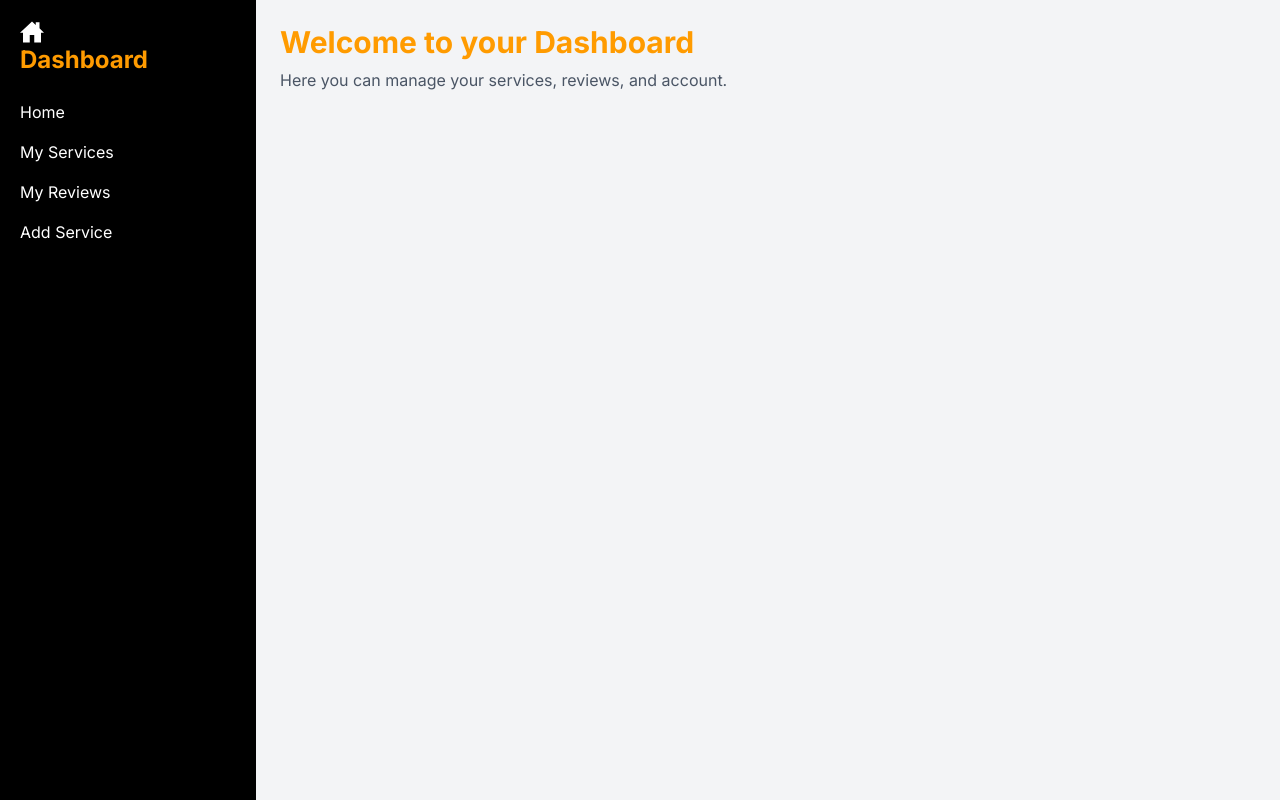
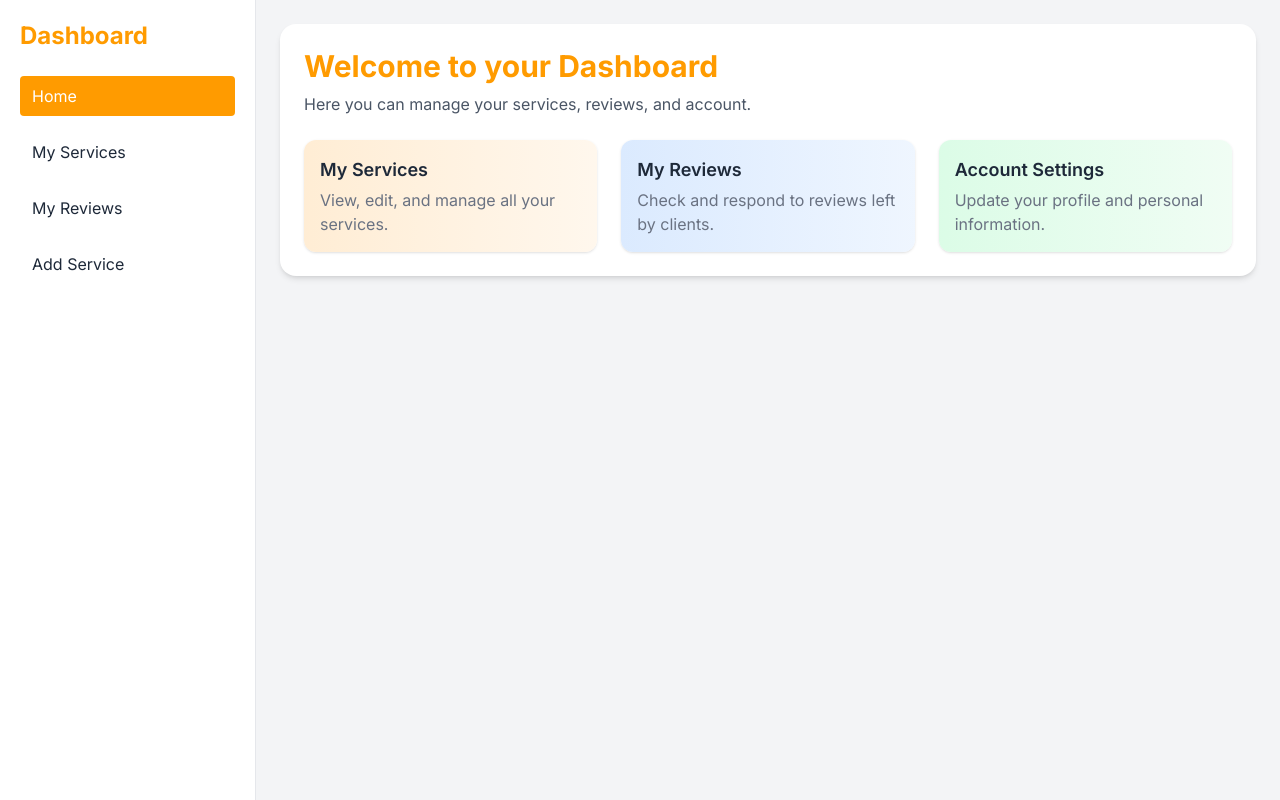
Before and after one commit to Jabedhossain101/Medical-service-review-system, a React (Vite) app: page /dashboard in a window 1280 px wide. Built offline with nearby package versions, Linux system fonts and the light colour scheme; no server answers.

Commit message:
updated dashboard

```diff
--- a/src/Pages/Dashboard/Dashboard.jsx
+++ b/src/Pages/Dashboard/Dashboard.jsx
@@ -1,11 +1,11 @@
 import React, { useState, useContext } from 'react';
-import { Link, Outlet } from 'react-router';
+import { Link, Outlet, useLocation } from 'react-router';
 import { AuthContext } from '../../Context/AuthContext';
 import { Menu, X } from 'lucide-react';
-import { IoHomeSharp } from 'react-icons/io5';
 
 const Dashboard = () => {
   const { user } = useContext(AuthContext);
+  const location = useLocation();
   const [menuOpen, setMenuOpen] = useState(false);
 
   const menuItems = (
@@ -13,7 +13,11 @@ const Dashboard = () => {
       <li>
         <Link
           to="/dashboard"
-          className="hover:text-[#FF9B00] block"
+          className={`block px-3 py-2 rounded hover:bg-[#FF9B00] hover:text-white transition ${
+            location.pathname === '/dashboard'
+              ? 'bg-[#FF9B00] text-white'
+              : 'text-gray-800'
+          }`}
           onClick={() => setMenuOpen(false)}
         >
           Home
@@ -22,7 +26,11 @@ const Dashboard = () => {
       <li>
         <Link
           to="/dashboard/myService"
-          className="hover:text-[#FF9B00] block"
+          className={`block px-3 py-2 rounded hover:bg-[#FF9B00] hover:text-white transition ${
+            location.pathname === '/dashboard/myService'
+              ? 'bg-[#FF9B00] text-white'
+              : 'text-gray-800'
+          }`}
           onClick={() => setMenuOpen(false)}
         >
           My Services
@@ -31,7 +39,11 @@ const Dashboard = () => {
       <li>
         <Link
           to="/dashboard/myReview"
-          className="hover:text-[#FF9B00] block"
+          className={`block px-3 py-2 rounded hover:bg-[#FF9B00] hover:text-white transition ${
+            location.pathname === '/dashboard/myReview'
+              ? 'bg-[#FF9B00] text-white'
+              : 'text-gray-800'
+          }`}
           onClick={() => setMenuOpen(false)}
         >
           My Reviews
@@ -40,7 +52,11 @@ const Dashboard = () => {
       <li>
         <Link
           to="/dashboard/addService"
-          className="hover:text-[#FF9B00] block"
+          className={`block px-3 py-2 rounded hover:bg-[#FF9B00] hover:text-white transition ${
+            location.pathname === '/dashboard/addService'
+              ? 'bg-[#FF9B00] text-white'
+              : 'text-gray-800'
+          }`}
           onClick={() => setMenuOpen(false)}
         >
           Add Service
@@ -50,7 +66,11 @@ const Dashboard = () => {
         <li>
           <Link
             to="/dashboard/admin"
-            className="hover:text-[#FF9B00] block"
+            className={`block px-3 py-2 rounded hover:bg-[#FF9B00] hover:text-white transition ${
+              location.pathname === '/dashboard/admin'
+                ? 'bg-[#FF9B00] text-white'
+                : 'text-gray-800'
+            }`}
             onClick={() => setMenuOpen(false)}
           >
             Admin Panel
@@ -62,36 +82,28 @@ const Dashboard = () => {
 
   return (
     <div className="min-h-screen flex flex-col md:flex-row bg-gray-100">
-      {/* Sidebar for large screens */}
-      <aside className="hidden md:flex md:flex-col w-64 bg-black text-white p-5">
-        <Link to={'/'}>
-          <IoHomeSharp className="text-2xl " />
-        </Link>
+      {/* Sidebar for desktop */}
+      <aside className="hidden md:flex md:flex-col w-64 bg-white border-r border-gray-200 p-5">
         <h2 className="text-2xl font-bold mb-6 text-[#FF9B00]">Dashboard</h2>
         {menuItems}
       </aside>
 
-      {/* Mobile top navbar */}
-      <header className="md:hidden bg-black text-white flex justify-between items-center p-4">
-        <h2 className="text-xl flex font-bold text-[#FF9B00]">
-          <Link to={'/'} className="mr-2">
-            <IoHomeSharp className="text-white mt-1" />
-          </Link>
-          <span> Dashboard</span>
-        </h2>
+      {/* Mobile header */}
+      <header className="md:hidden bg-white border-b border-gray-200 flex justify-between items-center p-4">
+        <h2 className="text-xl font-bold text-[#FF9B00]">Dashboard</h2>
         <button onClick={() => setMenuOpen(!menuOpen)}>
           {menuOpen ? <X size={28} /> : <Menu size={28} />}
         </button>
       </header>
 
-      {/* Mobile dropdown menu */}
+      {/* Mobile menu */}
       {menuOpen && (
-        <div className="md:hidden bg-black text-white p-4 border-t border-gray-700">
+        <div className="md:hidden bg-white border-b border-gray-200 p-4">
           {menuItems}
         </div>
       )}
 
-      {/* Main content area */}
+      {/* Main content */}
       <main className="flex-1 p-6">
         <Outlet />
       </main>
--- a/src/Pages/Dashboard/DashboardHome.jsx
+++ b/src/Pages/Dashboard/DashboardHome.jsx
@@ -2,13 +2,36 @@ import React from 'react';
 
 const DashboardHome = () => {
   return (
-    <div>
+    <div className="p-6 bg-white rounded-2xl shadow-md">
       <h1 className="text-3xl font-bold text-[#FF9B00]">
         Welcome to your Dashboard
       </h1>
       <p className="mt-2 text-gray-600">
         Here you can manage your services, reviews, and account.
       </p>
+
+      <div className="grid grid-cols-1 sm:grid-cols-2 lg:grid-cols-3 gap-6 mt-6">
+        <div className="p-4 bg-gradient-to-r from-orange-100 to-orange-50 rounded-xl shadow hover:shadow-lg transition">
+          <h2 className="text-lg font-semibold text-gray-800">My Services</h2>
+          <p className="text-gray-500 mt-1">
+            View, edit, and manage all your services.
+          </p>
+        </div>
+        <div className="p-4 bg-gradient-to-r from-blue-100 to-blue-50 rounded-xl shadow hover:shadow-lg transition">
+          <h2 className="text-lg font-semibold text-gray-800">My Reviews</h2>
+          <p className="text-gray-500 mt-1">
+            Check and respond to reviews left by clients.
+          </p>
+        </div>
+        <div className="p-4 bg-gradient-to-r from-green-100 to-green-50 rounded-xl shadow hover:shadow-lg transition">
+          <h2 className="text-lg font-semibold text-gray-800">
+            Account Settings
+          </h2>
+          <p className="text-gray-500 mt-1">
+            Update your profile and personal information.
+          </p>
+        </div>
+      </div>
     </div>
   );
 };
--- a/src/components/All.jsx
+++ b/src/components/All.jsx
@@ -1,105 +1,126 @@
-import React, { useState, useEffect } from 'react';
+import React, { useEffect, useState } from 'react';
+import { useLoaderData } from 'react-router';
 import AllService from './AllService';
-import Search from './Search';
-import { useLoaderData } from 'react-router';
 
 const All = () => {
   const data = useLoaderData();
   const [loading, setLoading] = useState(true);
-  const [filteredServices, setFilteredServices] = useState([]);
 
-  useEffect(() => {
-    setFilteredServices(data); // shuru te sob dekhanor jonno
-  }, [data]);
-
-  // Simulate data loading delay (optional)
   useEffect(() => {
     const timer = setTimeout(() => {
       setLoading(false);
-    }, 1000); // 1 second delay
+    }, 800);
     return () => clearTimeout(timer);
   }, []);
-
 
   const portfolioItems = [
     {
       title: 'Ambulance & Rescue Unit',
-      category: '24/7 Ambulance Support',
+      category: '24/7 Emergency',
       description:
-        'Our ambulance service offers fast, reliable, and 24/7 emergency transportation equipped with advanced life-saving tools. Trained medical staff ensures safe and immediate care during every ride.',
+        'Fast, reliable ambulance service with trained paramedics and modern life-saving equipment.',
       imageUrl: 'https://i.ibb.co/hJvpFWZ2/image.png',
     },
     {
-      title: 'Medical Assistance Services',
-      category: '24/7 Medical Support',
+      title: 'Medical Assistance',
+      category: 'Medical Support',
       description:
-        'Our medical customer service ensures prompt support and guidance for patients with care and compassion. We are committed to assisting with appointments, inquiries, and emergency coordination efficiently.',
+        'Professional assistance for appointments, diagnostics, and emergency coordination.',
       imageUrl: 'https://i.ibb.co/m58MS5Jz/image.png',
     },
     {
-      title: 'Operation & Surgery Care',
-      category: 'Advanced',
+      title: 'Operation & Surgery',
+      category: 'Advanced Care',
       description:
-        'Our operation service ensures safe and efficient surgical procedures with the highest medical standards. Experienced surgeons and advanced equipment are used to deliver optimal patient outcomes.',
+        'High-standard surgical care with experienced surgeons and modern technology.',
       imageUrl: 'https://i.ibb.co/sd4j6vCK/image.png',
     },
   ];
 
-  // If still loading
+  /* ================= LOADING ================= */
   if (loading) {
     return (
-      <div className="flex items-center justify-center min-h-screen">
+      <div className="flex items-center justify-center min-h-screen bg-white">
+        <div className="flex flex-col items-center gap-4">
           <div className="w-16 h-16 border-4 border-orange-400 border-dashed rounded-full animate-spin"></div>
+          <p className="text-gray-500 text-sm tracking-wide">
+            Loading services...
+          </p>
+        </div>
       </div>
     );
   }
 
   return (
-    <div>
-      <div className="h-16"></div>
+    <main className="bg-[#F9FAFB]">
+      {/* Spacer for navbar */}
+      <div className="h-20"></div>
 
-      <section className=" bg-white my-8 max-w-7xl mx-auto rounded-xl shadow-md">
-        <div className="container px-6 py-10 mx-auto">
-          <h1 className="text-2xl font-semibold text-center text-black capitalize lg:text-3xl ">
-            Our service
+      {/* ================= INTRO SECTION ================= */}
+      <section className="max-w-7xl mx-auto px-4">
+        <div className="bg-gradient-to-r from-white via-orange-50 to-white rounded-3xl shadow-xl p-8 md:p-12 text-center">
+          <span className="inline-block px-4 py-1 mb-4 text-sm font-semibold rounded-full bg-orange-100 text-orange-600">
+            Our Services
+          </span>
+
+          <h1 className="text-3xl md:text-4xl font-extrabold text-gray-800">
+            Trusted Medical Services for a Healthier Life
           </h1>
 
-          <p className="mt-4 text-center text-gray-500 dark:text-gray-800">
-            Our medical service provides comprehensive healthcare solutions with
-            a focus on quality, compassion, and professionalism. From diagnosis
-            to treatment, we ensure personalized care for every patient.
+          <p className="mt-4 max-w-3xl mx-auto text-gray-600 leading-relaxed">
+            We provide comprehensive medical solutions focused on quality,
+            compassion, and professionalism — from emergency response to
+            advanced treatment care.
           </p>
+        </div>
+      </section>
 
-          <div className="grid grid-cols-1 gap-8 mt-8 xl:mt-12 xl:gap-12 md:grid-cols-2 xl:grid-cols-3">
+      {/* ================= FEATURED SERVICES ================= */}
+      <section className="max-w-7xl mx-auto px-4 mt-16">
+        <div className="grid gap-8 md:grid-cols-2 lg:grid-cols-3">
           {portfolioItems.map((item, index) => (
             <div
               key={index}
-                className="overflow-hidden bg-cover rounded-lg cursor-pointer h-96 group"
-                style={{ backgroundImage: `url(${item.imageUrl})` }}
+              className="relative h-96 rounded-2xl overflow-hidden shadow-lg group"
             >
-                <div className="flex flex-col justify-center w-full h-full px-8 py-4 transition-opacity duration-700 opacity-0 backdrop-blur-sm bg-gray-800/60 group-hover:opacity-100">
-                  <h2 className="mt-4 text-xl font-semibold text-white capitalize">
-                    {item.title}
-                  </h2>
-                  <p className="mt-2 text-lg tracking-wider text-blue-400 uppercase ">
+              <img
+                src={item.imageUrl}
+                alt={item.title}
+                className="w-full h-full object-cover transform group-hover:scale-105 transition duration-700"
+              />
+
+              <div className="absolute inset-0 bg-gradient-to-t from-black/70 via-black/40 to-transparent"></div>
+
+              <div className="absolute bottom-0 p-6 text-white">
+                <span className="inline-block mb-2 text-xs font-semibold tracking-widest uppercase text-orange-400">
                   {item.category}
-                  </p>
-                  <p className="text-white">{item.description}</p>
+                </span>
+                <h3 className="text-xl font-bold">{item.title}</h3>
+                <p className="mt-2 text-sm text-gray-200">{item.description}</p>
               </div>
             </div>
           ))}
         </div>
+      </section>
+
+      {/* ================= ALL SERVICES TITLE ================= */}
+      <section className="max-w-7xl mx-auto px-4 mt-20">
+        <div className="text-center mb-10">
+          <h2 className="text-2xl md:text-3xl font-extrabold text-gray-800">
+            Explore All Services
+          </h2>
+          <p className="mt-3 text-gray-500">
+            Browse our complete list of professional medical services
+          </p>
         </div>
       </section>
 
-      <div className="flex justify-center">
-        <h1 className="text-center my-4 p-3 border font-bold rounded-2xl">
-          All Service
-        </h1>
-      </div>
+      {/* ================= ALL SERVICES GRID ================= */}
+      <AllService services={data} />
 
-      <AllService services={filteredServices}></AllService>
-    </div>
+      {/* Bottom spacing */}
+      <div className="h-20"></div>
+    </main>
   );
 };
 
```
Lines whose indentation alone changed are shown as unchanged.
